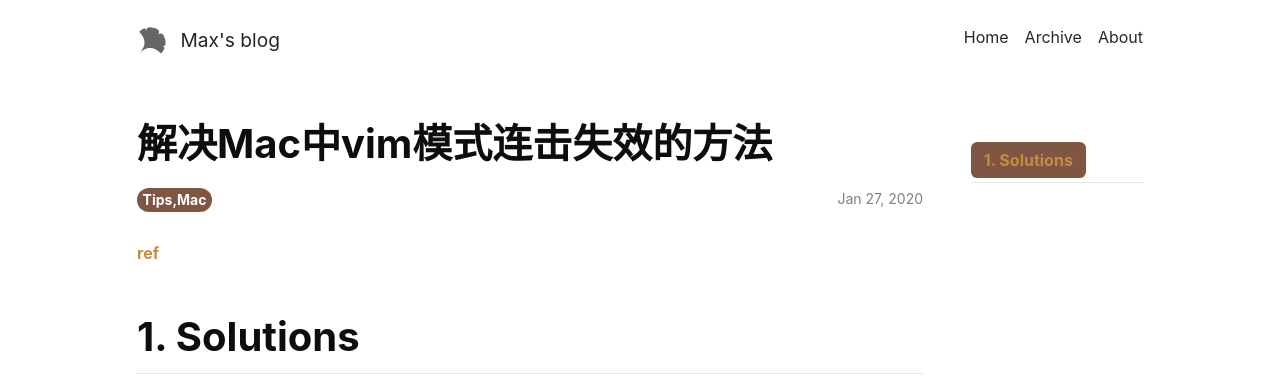
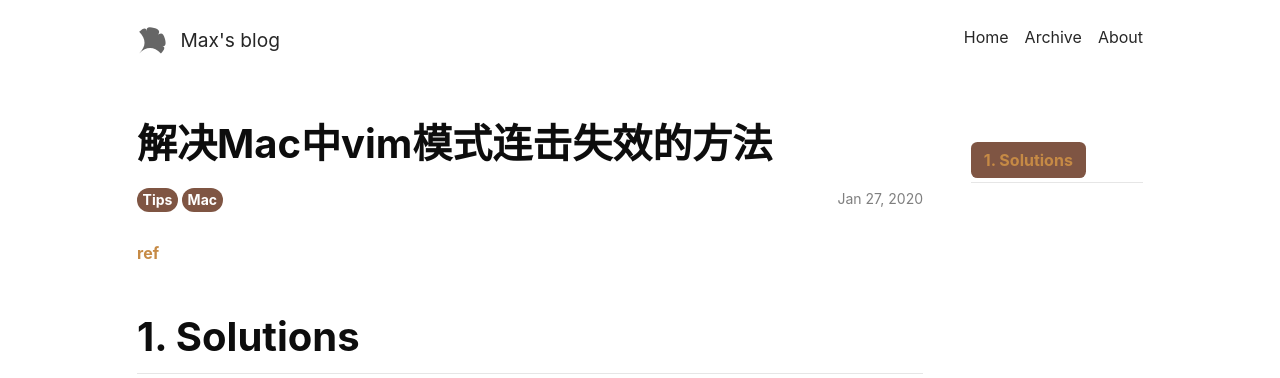
Before and after one commit to Maxioo/blogs, a Jekyll site: the page built from _posts/2020-01-27-解决Mac中vim模式连击失效的方法.md, in a window 1280 px wide. Shown: the top 378 px of the page. Built offline with Jekyll 4.4.1, drawn with Linux system fonts in a browser that asks for light colours; nearby versions of some CDN libraries.

Commit message:
no message

```diff
--- a/_posts/2020-01-27-解决Mac中vim模式连击失效的方法.md
+++ b/_posts/2020-01-27-解决Mac中vim模式连击失效的方法.md
@@ -3,7 +3,9 @@ layout: article
 title: 解决Mac中vim模式连击失效的方法
 key: 100011
 category: blog
-tags: Tips,Mac
+tags:
+- Tips
+- Mac
 date: 2020-01-27 14:41:00 +08:00
 modify_date: 2020-01-27 14:41:00 +08:00
 ---
```
